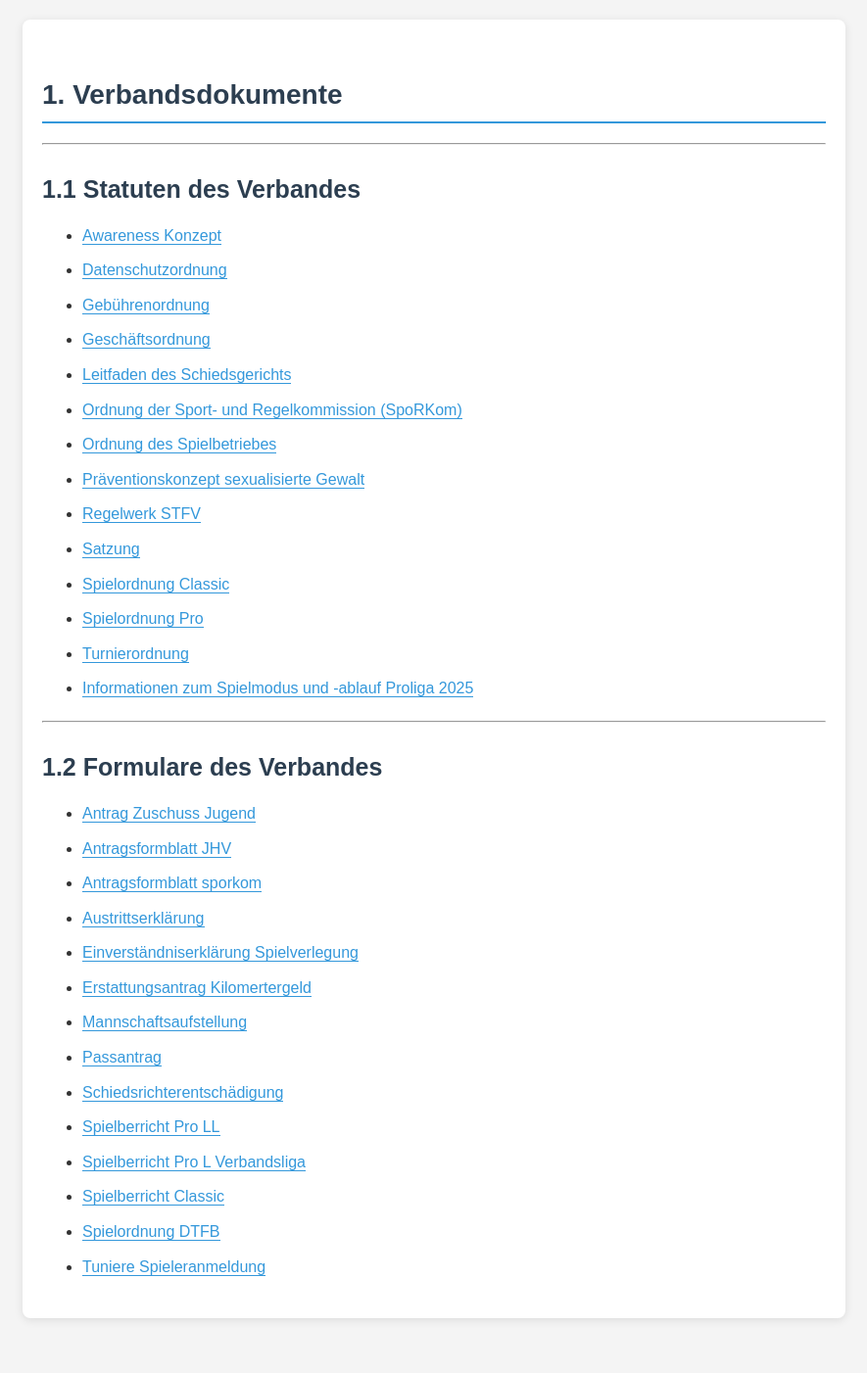
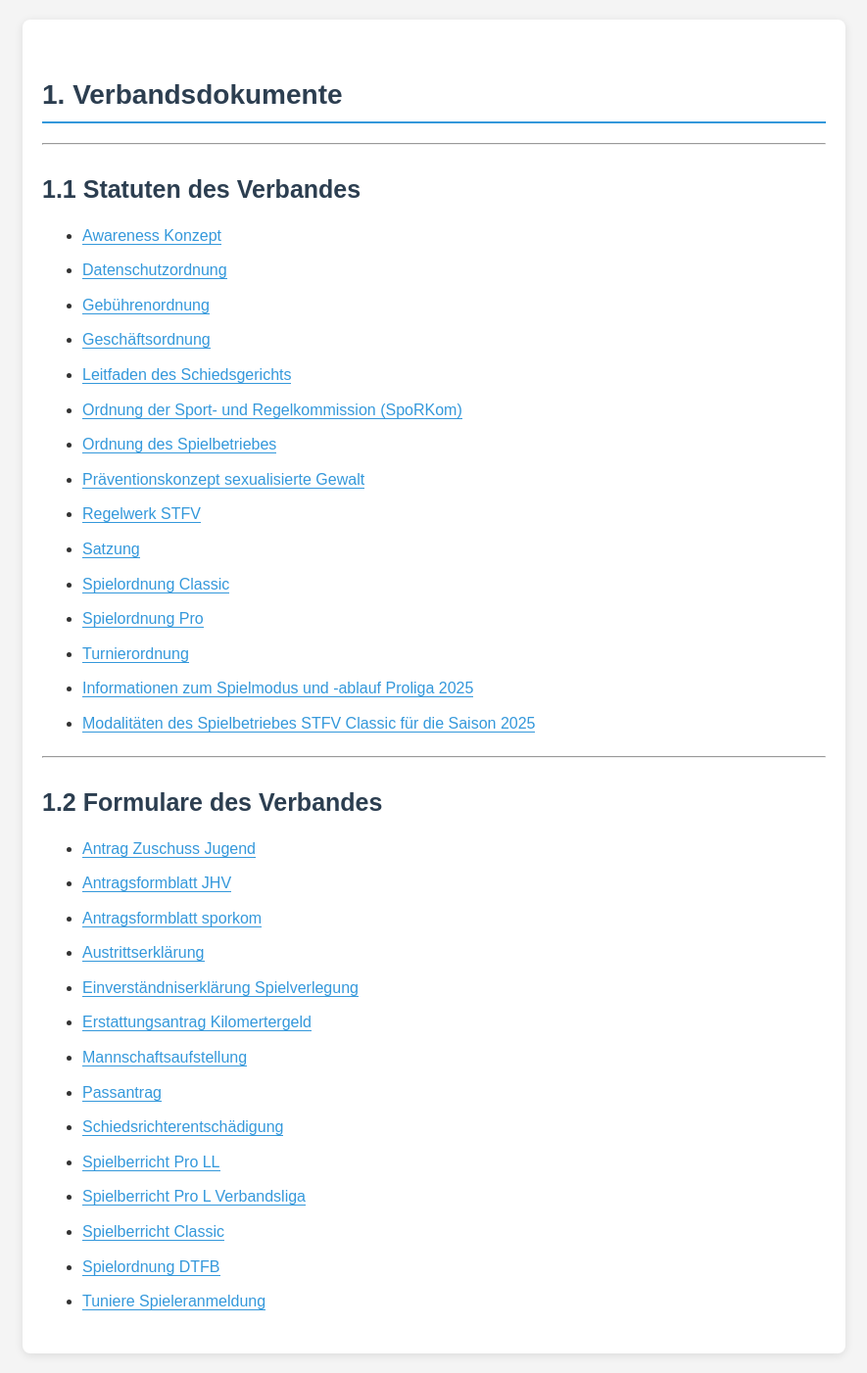
Before and after one commit to Deutscher-Tischfussballbund/stfv-docs, a Jekyll site: the page built from index.md, in a window 1280 px wide. Shown: the whole page at 98% size, without its empty margins (197-1082 px from the left). Built offline with Jekyll 4.4.1, drawn with Linux system fonts in a browser that asks for light colours; our own code applies the rules of GitHub Pages for plain Markdown files; before the commit the page ends 1366 px from its top, so only the background shows below that.

Commit message:
Update index.md

```diff
--- a/index.md
+++ b/index.md
@@ -18,6 +18,7 @@
 - [Spielordnung Pro](docs/Spielordnung_Pro.md)
 - [Turnierordnung](docs/Tunierordnung.md)
 - [Informationen zum Spielmodus und -ablauf Proliga 2025](docs/Informationen_Proliga.md)
+- [Modalitäten des Spielbetriebes STFV Classic für die Saison 2025](docs/Modalitäten_Spielbetriebes_Classic.md)
 
 ---
 
```
